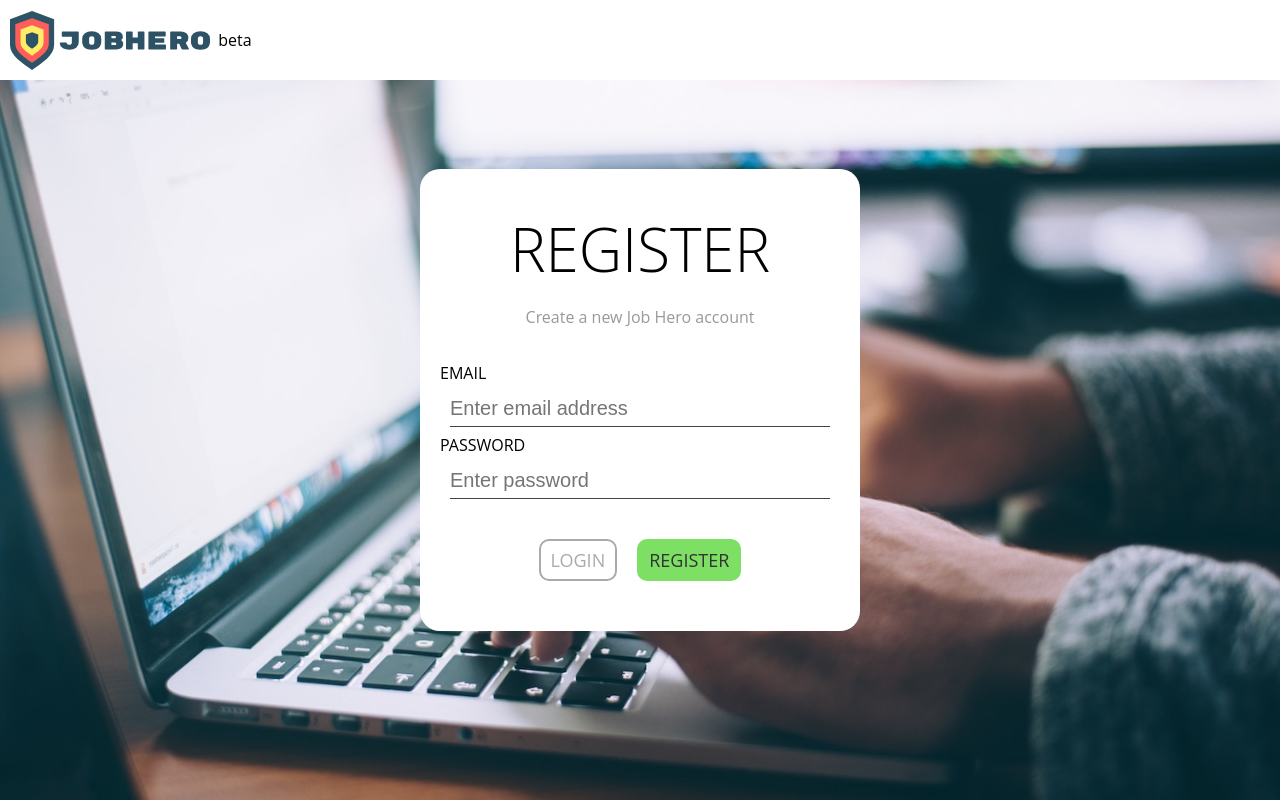
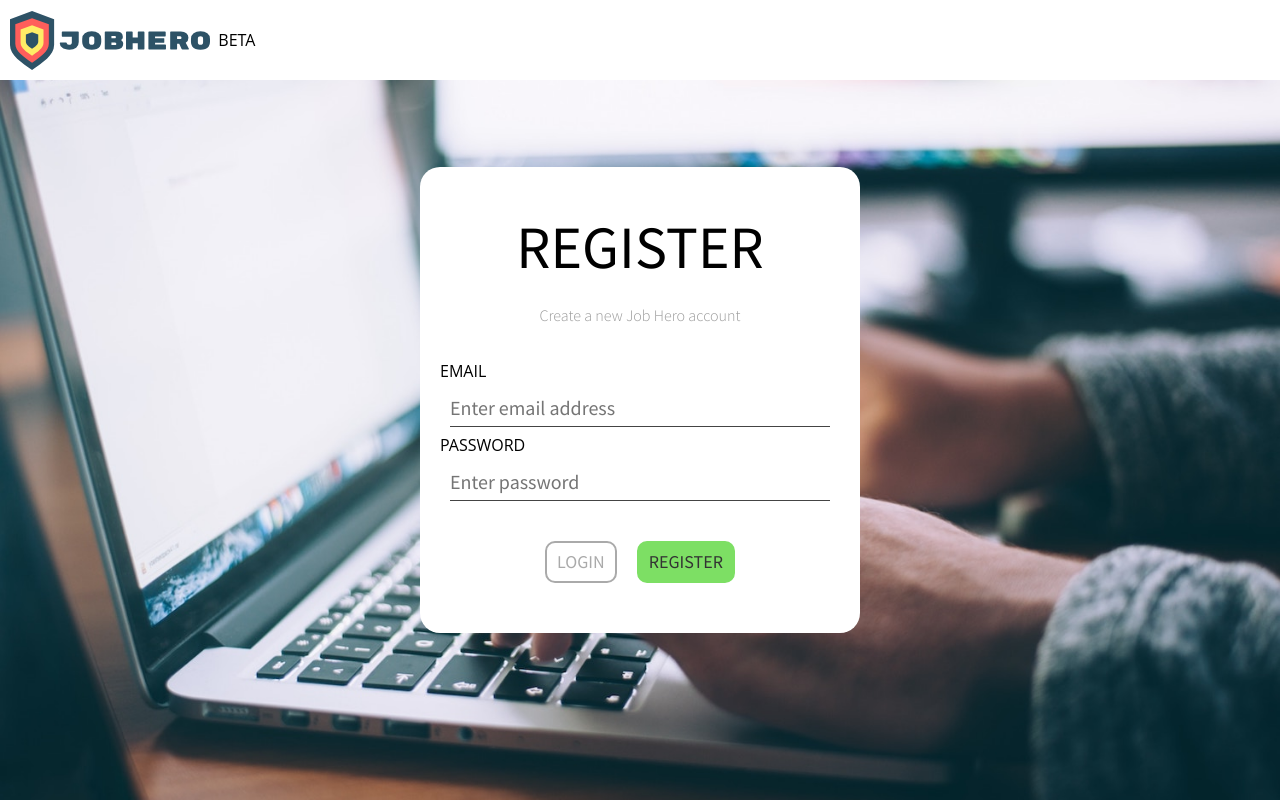
Before and after one commit to vfulco/app.jobhero.org, a React (Create React App) app: page /register in a window 1280 px wide. Built offline with nearby package versions, Linux system fonts and the light colour scheme.

Commit message:
using google fonts everywhere now. Need to setup sass at some point. things are getting out of hand

```diff
--- a/src/components/buttons/buttons.css
+++ b/src/components/buttons/buttons.css
@@ -6,6 +6,10 @@
   white-space: nowrap;
   user-select: none;
   text-transform: uppercase;
+}
+.jh-button-container>h1{
+  font-family: 'Source Sans Pro', sans-serif;
+  font-weight:400;
 }
 .jh-button-container:hover{
   opacity:0.7;
--- a/src/components/forms/forms.css
+++ b/src/components/forms/forms.css
@@ -26,6 +26,8 @@ input[type=text],input[type=number],input[type=email],input[type=password],input
   padding-bottom:6px;
   border:none;
   line-height: normal;
+  font-family: 'Source Sans Pro', sans-serif;
+  font-weight: 400;
 }
 label{
   /* margin:20px;
@@ -51,8 +53,9 @@ label>h2{
   padding: 30px 0px 30px 0px;
   width: 100%;
   text-align: center;
-  font-weight: lighter;
   text-transform: uppercase;
+  font-family: 'Source Sans Pro', sans-serif;
+  font-weight: 400;
 }
 .jh-enter-form{
   display:flex;
@@ -82,6 +85,8 @@ label>h2{
 }
 .jh-form-label>h2{
   padding-top:20px;
+  font-family: 'Source Sans Pro', sans-serif;
+  font-weight: 400;
 }
 .jh-sticky-form-subsection{
   position: sticky;
@@ -89,6 +94,8 @@ label>h2{
   padding:20px;
   color:#fff;
   background:#222;
+  font-family: 'Source Sans Pro', sans-serif;
+  font-weight: 400;
 }
 .jh-edit-form-container{
   min-height:100vh;
@@ -117,7 +124,8 @@ label>h2{
   width: 100%;
   text-align: center;
   position: sticky;
-  font-weight: lighter;
+  font-family: 'Source Sans Pro', sans-serif;
+  font-weight: 300;
   top: 0px;
   background-color: #fff;
   text-transform: uppercase;
@@ -126,6 +134,8 @@ label>h2{
 .jh-edit-form-details{
   color:#999;
   padding-bottom:40px;
+  font-family: 'Source Sans Pro', sans-serif;
+  font-weight: 300;
 }
 .jh-form-group{
   width:100%;
@@ -140,6 +150,8 @@ label>h2{
   font-size:12px;
   color:#999;
   padding-top:8px;
+  font-family: 'Source Sans Pro', sans-serif;
+  font-weight: 400;
 }
 .jh-form-button-container{
   padding:20px 10px 20px 10px;
--- a/src/components/header/index.js
+++ b/src/components/header/index.js
@@ -47,7 +47,7 @@ class Header extends React.Component {
         <div className="jh-header-flex">
           <div className="jh-header-logo-container">
             <div className="jh-header-logo" style={{backgroundImage:'url(' + Logo + ')'}}></div>
-            <p>&nbsp; beta</p>
+            <p>&nbsp; BETA</p>
           </div>
           <div className="jh-header-buttons-container">
             {this.state.backButton === true &&
--- a/src/components/resume/templates/t1/t1.css
+++ b/src/components/resume/templates/t1/t1.css
@@ -102,7 +102,6 @@
 .jh-t1-block>h1{
   background-color:#333;
   font-size:0.2in;
-  /* width:3.5in; */
   text-transform: uppercase;
   font-weight: 700;
   padding:0.14in;
--- a/src/views/resume/resume.css
+++ b/src/views/resume/resume.css
@@ -1,12 +1,13 @@
 .jh-resume-list-container{
   padding-top:100px;
-  /* min-height:100vh; */
   width:100%;
 }
 .jh-resume-list-heading{
   font-size:60px;
   padding:40px;
   color:#222;
+  font-family: 'Source Sans Pro', sans-serif;
+  font-weight: 300;
 }
 .jh-resume-list{
   display:flex;
@@ -31,11 +32,14 @@
 .jh-resume-list-item>h2{
   font-size:20px;
   color:#333;
+  font-family: 'Source Sans Pro', sans-serif;
+  font-weight: 400;
 }
 .jh-resume-list-item>p{
   font-size:14px;
   padding-top:6px;
-  font-weight: lighter;
+  font-family: 'Source Sans Pro', sans-serif;
+  font-weight: 300;
   color:#999;
 }
 .jh-create-resume-button-container{
```
